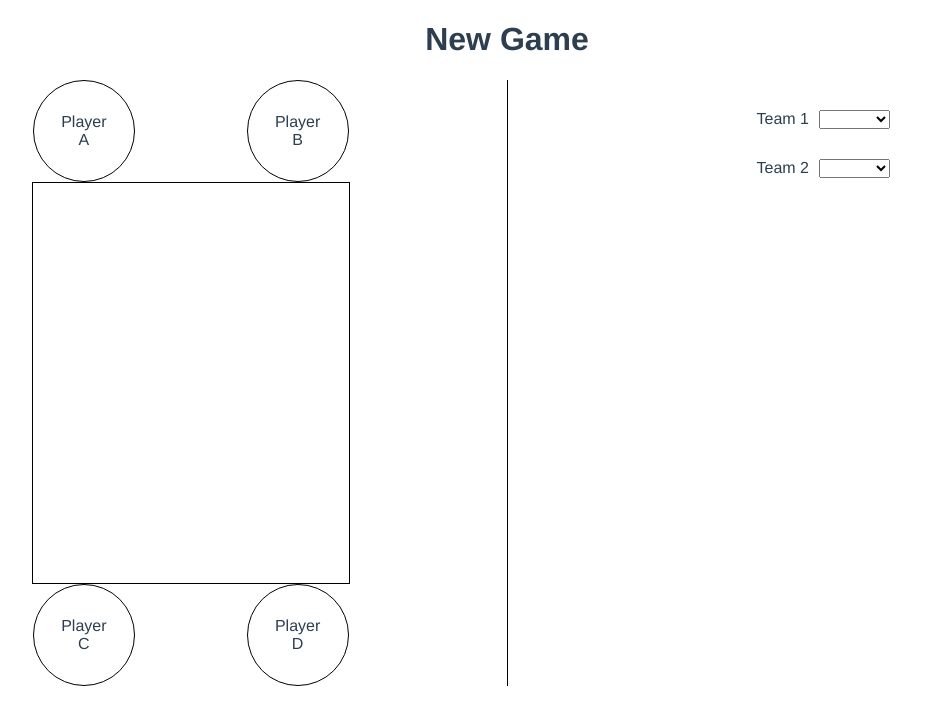
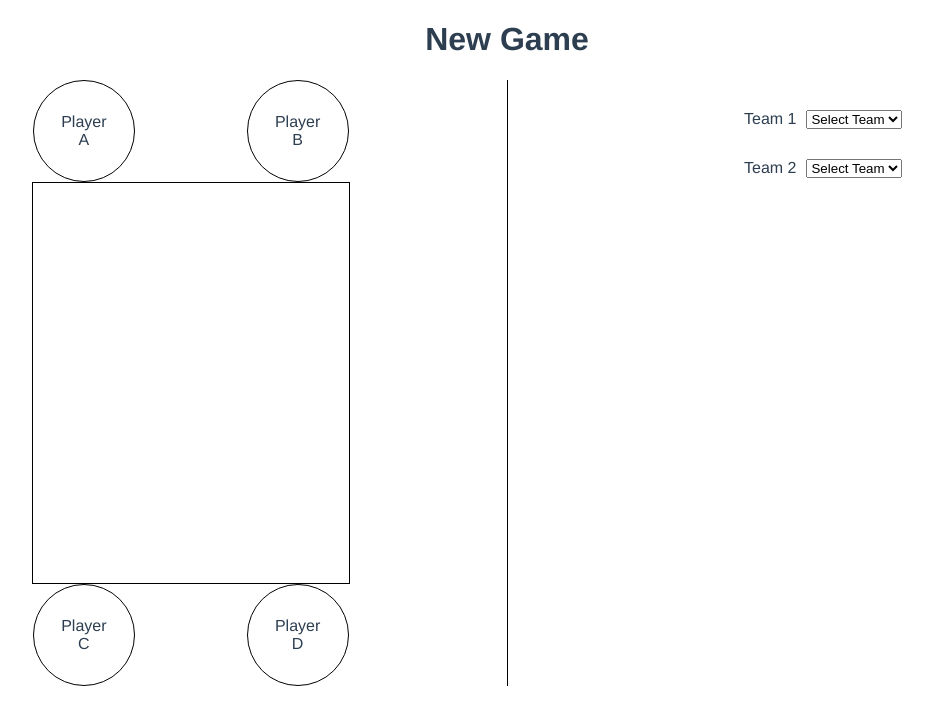
Before and after one commit to jaydeluca/plunk-ui, a Vue app in the folder client/: page /#/newgame in a window 1280 px wide. Shown: the top 724 px of the page, without its empty margins (133-1066 px from the left). Built offline with nearby package versions, Linux system fonts and the light colour scheme.

Commit message:
add functionality to display default values

```diff
--- a/client/src/components/PlayerSelection.vue
+++ b/client/src/components/PlayerSelection.vue
@@ -5,18 +5,21 @@
       <div class="form-row">
         <span class="form-label">Team 1</span>
         <select v-model="teamOnePlaceholder" @change="setTeamOne">
+          <option :value="teamUnselected">{{ teamUnselected.name }}</option>
           <option v-for="team in teams" :key="team.name" :value="team">{{ team.name }}</option>
         </select>
       </div>
       <div class="form-row" v-if="teamOne.name">
         <span class="form-label">Player A</span>
         <select v-model="playerAPlaceholder" @change="setPlayerA">
+          <option :value="playerUnselected">{{ playerUnselected.name }}</option>
           <option v-for="player in teamOne.players" :key="player.name" :value="player">{{ player.name }}</option>
         </select>
       </div>
       <div class="form-row" v-if="teamOne.name">
         <span class="form-label">Player B</span>
         <select v-model="playerBPlaceholder" @change="setPlayerB">
+          <option :value="playerUnselected">{{ playerUnselected.name }}</option>
           <option v-for="player in teamOne.players" :key="player.name" :value="player">{{ player.name }}</option>
         </select>
       </div>
@@ -26,18 +29,21 @@
       <div class="form-row">
         <span class="form-label">Team 2</span>
         <select v-model="teamTwoPlaceholder" @change="setTeamTwo">
+           <option :value="teamUnselected">{{ teamUnselected.name }}</option>
           <option v-for="team in teams" :key="team.name" :value="team">{{ team.name }}</option>
         </select>
       </div>
       <div class="form-row" v-if="teamTwo.name">
         <span class="form-label">Player C</span>
         <select v-model="playerCPlaceholder" @change="setPlayerC">
+          <option :value="playerUnselected">{{ playerUnselected.name }}</option>
           <option v-for="player in teamTwo.players" :key="player.name" :value="player">{{ player.name }}</option>
         </select>
       </div>
       <div class="form-row" v-if="teamTwo.name">
         <span class="form-label">Player D</span>
         <select v-model="playerDPlaceholder" @change="setPlayerD">
+          <option :value="playerUnselected">{{ playerUnselected.name }}</option>
           <option v-for="player in teamTwo.players" :key="player.name" :value="player">{{ player.name }}</option>
         </select>
       </div>
@@ -53,6 +59,8 @@ export default {
   name: 'PlayerSelection',
   data: function() {
     return {
+      teamUnselected: { name:"Select Team" },
+      playerUnselected: { name:"Select Player" },
       teamOnePlaceholder: {},
       teamTwoPlaceholder: {},
       playerAPlaceholder: {},
@@ -63,35 +71,43 @@ export default {
   },
   methods: {
     setTeamOne() {
-      this.$store.commit('teams/setTeamOne', this.teamOnePlaceholder)
+      let value = this.teamOnePlaceholder !== this.teamUnselected ? this.teamOnePlaceholder : {}
+      this.$store.commit('teams/setTeamOne', value)
     },
     setTeamTwo() {
-      this.$store.commit('teams/setTeamTwo', this.teamTwoPlaceholder)
+      let value = this.teamTwoPlaceholder !== this.teamUnselected ? this.teamTwoPlaceholder : {}
+      this.$store.commit('teams/setTeamTwo', value)
     },
     setPlayerA() {
-      this.$store.commit('teams/setPlayerA', this.playerAPlaceholder)
+      let value = this.playerAPlaceholder !== this.playerUnselected ? this.playerAPlaceholder : {}
+      this.$store.commit('teams/setPlayerA', value)
     },
     setPlayerB() {
-      this.$store.commit('teams/setPlayerB', this.playerBPlaceholder)
+      let value = this.playerBPlaceholder !== this.playerUnselected ? this.playerBPlaceholder : {}
+      this.$store.commit('teams/setPlayerB', value)
     },
     setPlayerC() {
-      this.$store.commit('teams/setPlayerC', this.playerCPlaceholder)
+      let value = this.playerCPlaceholder !== this.playerUnselected ? this.playerCPlaceholder : {}
+      this.$store.commit('teams/setPlayerC', value)
     },
     setPlayerD() {
-      this.$store.commit('teams/setPlayerD', this.playerDPlaceholder)
+      let value = this.playerDPlaceholder !== this.playerUnselected ? this.playerDPlaceholder : {}
+      this.$store.commit('teams/setPlayerD', value)
     },
   },
   computed: mapState({
     teams: state => state.teams.teams,
     teamOne: state => state.teams.teamOne,
     teamTwo: state => state.teams.teamTwo,
-    playerA: state => state.teams.playerA,
-    playerB: state => state.teams.playerB,
-    playerC: state => state.teams.playerC,
-    playerD: state => state.teams.playerD,
   }),
   created () {
     this.$store.dispatch('teams/getAllTeams')
+    this.teamOnePlaceholder = this.teamUnselected
+    this.teamTwoPlaceholder = this.teamUnselected
+    this.playerAPlaceholder = this.playerUnselected
+    this.playerBPlaceholder = this.playerUnselected
+    this.playerCPlaceholder = this.playerUnselected
+    this.playerDPlaceholder = this.playerUnselected
   }
 }
 </script>
```
